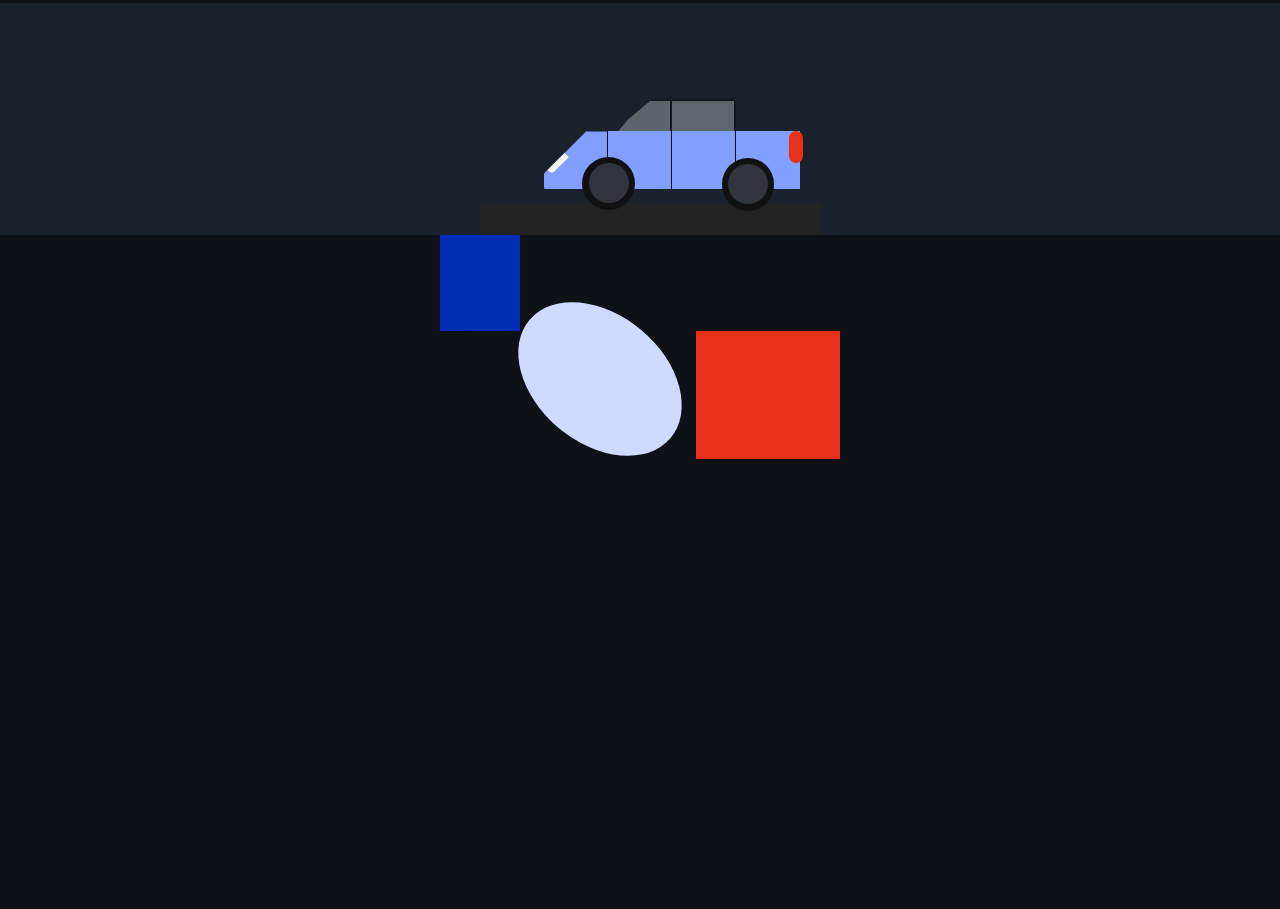
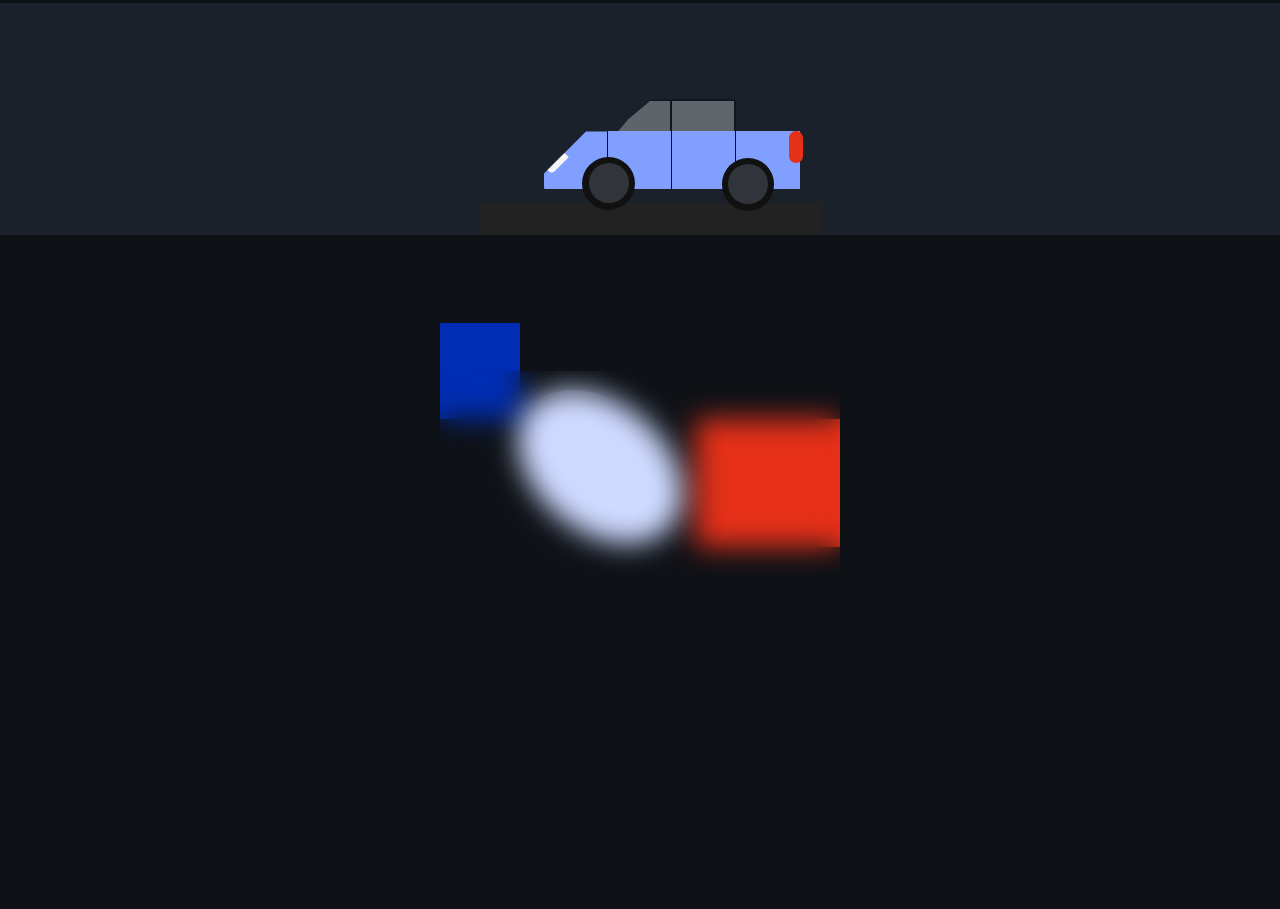
Before and after one commit to Aaronr7/grid-exp, a plain HTML site: page index.html in a window 1280 px wide. Shown: the part 3011-3920 px from the top of the page. Drawn offline with Linux system fonts and the light colour scheme.

Commit message:
Update figures-section and filter-div.

```diff
--- a/assets/css/styles.css
+++ b/assets/css/styles.css
@@ -506,9 +506,12 @@ img.show{
 }
 
 .filter-div{
+    position: relative;
+    top: -18rem;
+    left: 0;
     backdrop-filter: blur(14px);
-    height: 100vh;
-    width:25.02rem;
+    height: 18rem;
+    width:25rem;
 }
 
 footer{
--- a/index.html
+++ b/index.html
@@ -133,13 +133,12 @@
         </section>
 
         <section class="figures-section">
-            <div class="filter-div">
                 <div class="figures-grid">
                     <div class="figure1"></div>
                     <div class="figure2"></div>
                     <div class="figure3"></div>
                 </div>
-            </div>
+            <div class="filter-div"></div>
         </section>
 
 
```
